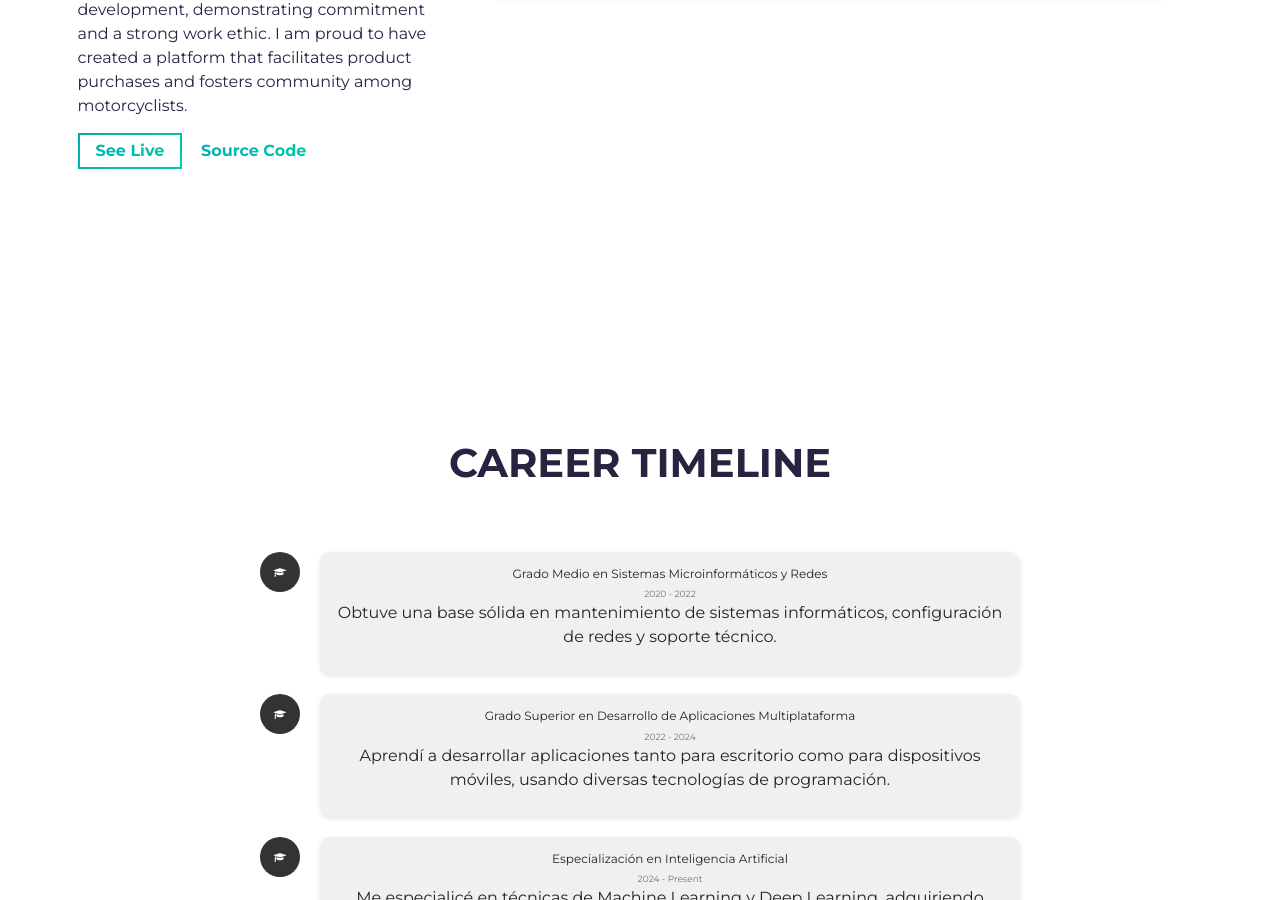
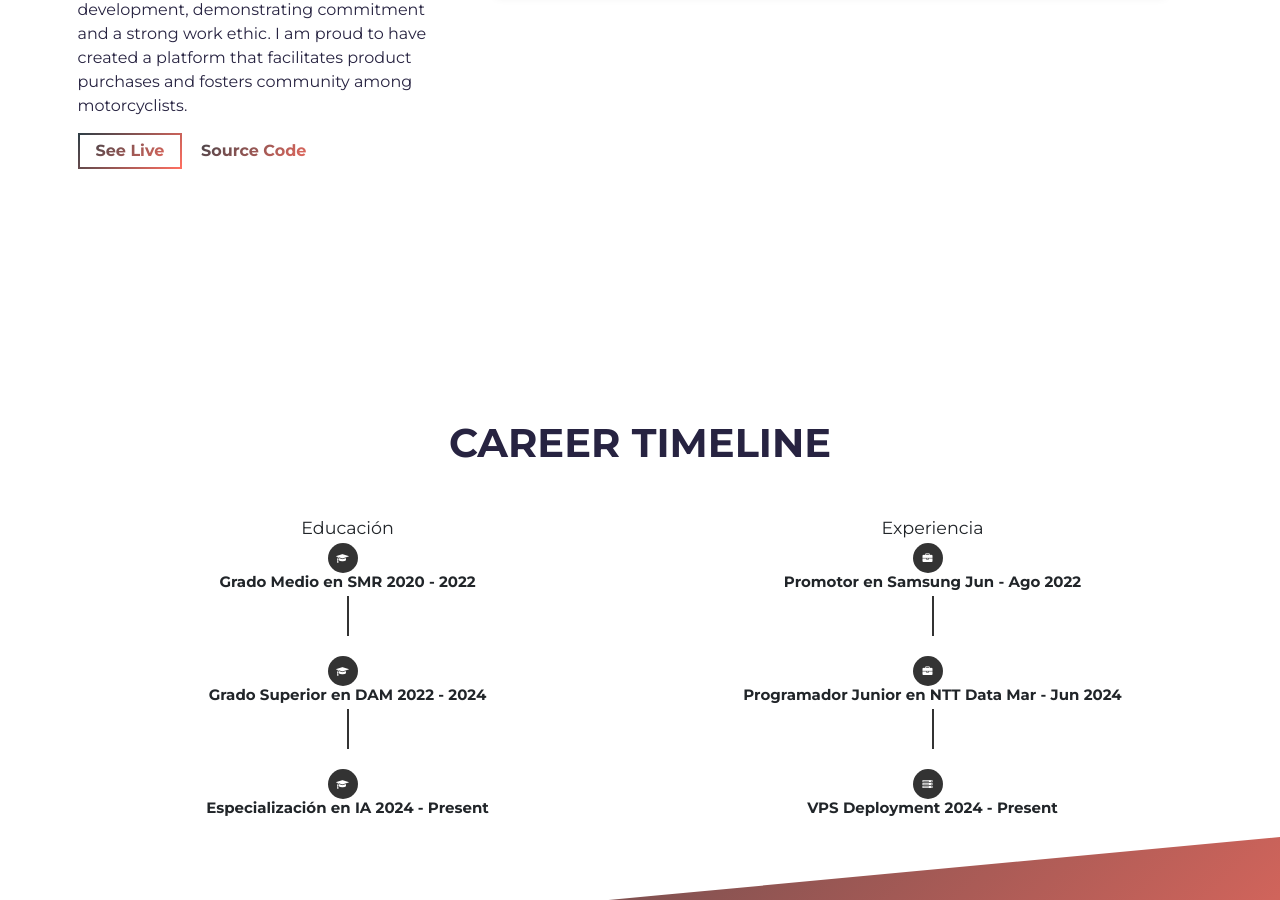
Before and after one commit to raulmarquez93/Portafolio-Personal, a website built with Parcel: page src/index.html in a window 1280 px wide. Shown: the part 1900-2800 px from the top of the page. Built offline with nearby package versions, Linux system fonts and the light colour scheme.

Commit message:
Editado Presentación y Proyecto y Cv

```diff
--- a/src/index.html
+++ b/src/index.html
@@ -171,23 +171,28 @@
       </div>
     </section>
     <!-- /END Projects Section -->
+
     <section id="timeline">
       <div class="container">
         <h2 class="section-title dark-blue-text">Career Timeline</h2>
 
         <div class="timeline">
-          <!-- Education Section -->
+          <!-- Education Column -->
+          <div class="timeline-column">
+            <h3 class="timeline-column-title">Educación</h3>
+
             <div class="timeline-item">
               <div class="timeline-icon">
                 <i class="fa fa-graduation-cap"></i>
               </div>
               <div class="timeline-content">
-              <h3 class="timeline-title">Grado Medio en Sistemas Microinformáticos y Redes</h3>
-              <span>2020 - 2022</span>
-              <p>
-                Obtuve una base sólida en mantenimiento de sistemas informáticos, configuración de redes y soporte técnico.
+                <h4 class="timeline-title" onclick="toggleDetails(this)">Grado Medio en SMR <span>2020 - 2022</span></h4>
+                <p class="timeline-details hidden">
+                  Base sólida en mantenimiento de sistemas, redes y soporte técnico.
                 </p>
               </div>
+              <div class="vertical-line"></div> <!-- Línea vertical -->
+
             </div>
 
             <div class="timeline-item">
@@ -195,12 +200,13 @@
                 <i class="fa fa-graduation-cap"></i>
               </div>
               <div class="timeline-content">
-              <h3 class="timeline-title">Grado Superior en Desarrollo de Aplicaciones Multiplataforma</h3>
-              <span>2022 - 2024</span>
-              <p>
-                Aprendí a desarrollar aplicaciones tanto para escritorio como para dispositivos móviles, usando diversas tecnologías de programación.
+                <h4 class="timeline-title" onclick="toggleDetails(this)">Grado Superior en DAM <span>2022 - 2024</span></h4>
+                <p class="timeline-details hidden">
+                  Desarrollo de aplicaciones multiplataforma para escritorio y móviles.
                 </p>
               </div>
+              <div class="vertical-line"></div> <!-- Línea vertical -->
+
             </div>
 
             <div class="timeline-item">
@@ -208,26 +214,29 @@
                 <i class="fa fa-graduation-cap"></i>
               </div>
               <div class="timeline-content">
-              <h3 class="timeline-title">Especialización en Inteligencia Artificial</h3>
-              <span>2024 - Present</span>
-              <p>
-                Me especialicé en técnicas de Machine Learning y Deep Learning, adquiriendo habilidades en la implementación de modelos de IA.
+                <h4 class="timeline-title" onclick="toggleDetails(this)">Especialización en IA <span>2024 - Present</span></h4>
+                <p class="timeline-details hidden">
+                  Técnicas de Machine Learning y Deep Learning.
                 </p>
               </div>
             </div>
+          </div>
 
-          <!-- Work Experience Section -->
+          <!-- Work Experience Column -->
+          <div class="timeline-column">
+            <h3 class="timeline-column-title">Experiencia</h3>
+
             <div class="timeline-item">
               <div class="timeline-icon">
                 <i class="fa fa-briefcase"></i>
               </div>
               <div class="timeline-content">
-              <h3 class="timeline-title">Promotor en Samsung</h3>
-              <span>Juny - August 2022</span>
-              <p>
-                Realicé funciones de promoción de productos, impulsando la venta de dispositivos electrónicos y asesorando a los clientes sobre tecnología.
+                <h4 class="timeline-title" onclick="toggleDetails(this)">Promotor en Samsung <span>Jun - Ago 2022</span></h4>
+                <p class="timeline-details hidden">
+                  Promoción de productos electrónicos y asesoramiento tecnológico.
                 </p>
               </div>
+              <div class="vertical-line"></div> <!-- Línea vertical -->
             </div>
 
             <div class="timeline-item">
@@ -235,31 +244,58 @@
                 <i class="fa fa-briefcase"></i>
               </div>
               <div class="timeline-content">
-              <h3 class="timeline-title">Programador Junior en NTT Data (FCT)</h3>
-              <span>March - Juny 2024</span>
-              <p>
-                Desarrollé soluciones de software para clientes, colaborando en proyectos de integración y optimización de sistemas con tecnologías como Spring y Angular.
+                <h4 class="timeline-title" onclick="toggleDetails(this)">Programador Junior en NTT Data <span>Mar - Jun 2024</span></h4>
+                <p class="timeline-details hidden">
+                  Desarrollo de soluciones con Spring y Angular.
                 </p>
               </div>
+              <div class="vertical-line"></div> <!-- Línea vertical -->
+
             </div>
 
-          <!-- Current Projects Section -->
             <div class="timeline-item">
               <div class="timeline-icon">
                 <i class="fa fa-server"></i>
               </div>
               <div class="timeline-content">
-              <h3 class="timeline-title">VPS Deployment</h3>
-              <span>2024 - Present</span>
-              <p>
-                Actualmente estoy levantando un servidor VPS para alojar mis propias páginas web, experimentando con la gestión de servidores y la configuración de entornos de producción.
+                <h4 class="timeline-title" onclick="toggleDetails(this)">VPS Deployment <span>2024 - Present</span></h4>
+                <p class="timeline-details hidden">
+                  Configuración de servidor VPS para alojar páginas web.
                 </p>
               </div>
             </div>
           </div>
         </div>
+      </div>
     </section>
-    <!-- /END Timeline Section -->
+    <script>
+      function toggleDetails(element) {
+          const details = element.nextElementSibling;
+          details.classList.toggle('hidden');
+          details.classList.toggle('show');
+      }
+  </script>
+  <script>
+    document.addEventListener("DOMContentLoaded", () => {
+      const elementsToAnimate = document.querySelectorAll(".timeline-item, .section-title");
+
+      const observer = new IntersectionObserver((entries) => {
+        entries.forEach(entry => {
+          if (entry.isIntersecting) {
+            entry.target.classList.add("show");
+            observer.unobserve(entry.target);
+          }
+        });
+      }, {
+        threshold: 0.1 // Activa la animación cuando el 10% del elemento es visible
+      });
+
+      elementsToAnimate.forEach((el) => {
+        observer.observe(el);
+      });
+    });
+  </script>
+
 
     <!-- **** Contact Section **** -->
     <section id="contact">
--- a/src/sass/abstracts/_variables.scss
+++ b/src/sass/abstracts/_variables.scss
@@ -1,6 +1,29 @@
 // COLORS
-$primary-color: #02aab0;
-$secondary-color: #00cdac;
+//opcion 1
+//--------------------------------
+// $primary-color: #02aab0;
+// $secondary-color: #00cdac;
+//--------------------------------
+//opcion 2
+//--------------------------------
+// $primary-color: #003366;
+// $secondary-color: #6A0572;
+//--------------------------------
+//opcion 3
+//--------------------------------
+// $primary-color: #2E8B57;
+// $secondary-color: #FFD700;
+//--------------------------------
+//opcion 4
+//--------------------------------
+//  $primary-color: #FF6347;
+//  $secondary-color: #FFD700;
+//--------------------------------
+//opcion 5
+//--------------------------------
+$primary-color: #2F3E46 ;
+$secondary-color: #FF6F61;
+//--------------------------------
 
 $white-color: #fff;
 
--- /dev/null
+++ b/src/sass/sections/_cvpage.scss
@@ -0,0 +1,16 @@
+#bodyCv {
+    height: 100vh;
+    .pdf-container {
+        width: 100%;
+        height: 100%;
+        box-shadow: 0 4px 8px rgba(0, 0, 0, 0.1);
+        overflow: hidden;
+        position: relative;
+        header {
+            padding: 1px;
+            background-color: $primary-color;
+            text-align: center;
+            border-bottom: 2px solid $secondary-color;
+        }
+    }
+}
--- /dev/null
+++ b/src/sass/sections/_presentation.scss
@@ -0,0 +1,25 @@
+.presentation-container {
+    max-width: 80%;
+    height: 600px;
+    margin: 20px auto;
+    padding: 10px;
+    background-color: #f5f5f5;
+    border-radius: 10px;
+    box-shadow: 0 4px 8px rgba(0, 0, 0, 0.1);
+    overflow: hidden;
+    .presentation-header {
+        text-align: center;
+        font-size: 1.2rem;
+        padding: 10px;
+        background-color: #2F3E46;
+        color: #ffffff;
+        border-top-left-radius: 10px;
+        border-top-right-radius: 10px;
+      }
+    iframe {
+        width: 100%;
+        height: 100%;
+        border: none;
+        border-radius: 10px;
+    }
+  }
--- a/src/sass/sections/timeline.scss
+++ b/src/sass/sections/timeline.scss
@@ -1,47 +1,78 @@
+.timeline {
+    display: flex;
+    justify-content: space-between;
+    margin: 50px 0;
 
-  #timeline .container {
-    max-width: 800px;
-    margin: auto;
-    padding: 20px;
+    // Media Query para pantallas pequeñas
+    @media (max-width: 768px) {
+      flex-direction: column;
+      align-items: center;
     }
 
-  .timeline {
-    position: relative;
-    padding: 20px 0;
+    .timeline-column {
+      width: 48%;
+
+      @media (max-width: 768px) {
+        width: 100%;
+        margin-bottom: 20px; // Espacio entre las columnas en móvil
+      }
     }
 
     .timeline-item {
-    display: flex;
+      position: relative;
       margin-bottom: 20px;
-    position: relative;
+      opacity: 0;
+      transform: translateY(30px);
+      transition: opacity 0.6s ease-out, transform 0.6s ease-out;
+
+      &.show {
+        opacity: 1;
+        transform: translateY(0);
       }
 
       .timeline-icon {
-    flex-shrink: 0;
-    background: #333;
-    color: #fff;
-    width: 40px;
-    height: 40px;
+        width: 30px;
+        height: 30px;
+        background: $dark-grey;
+        color: $white-color;
         border-radius: 50%;
-    display: flex;
+        display: inline-flex;
+        align-items: center;
         justify-content: center;
-    align-items: center;
-    margin-right: 20px;
+        margin-right: 10px;
       }
 
-  .timeline-content {
-    background: #f0f0f0;
-    padding: 15px;
-    border-radius: 10px;
-    box-shadow: 0 2px 5px rgba(0, 0, 0, 0.1);
+      .vertical-line {
+        margin: 0 auto;
+        width: 2px;
+        height: 40px;
+        background: $dark-grey;
       }
 
       .timeline-title {
-    font-size: 1.2em;
-    margin: 0 0 5px;
+        font-weight: bold;
+        cursor: pointer;
       }
 
-  .timeline span {
-    font-size: 0.9em;
-    color: #777;
+      .timeline-details {
+        margin-top: 10px;
+        display: none;
+        color: $dark-grey;
+
+        &.show {
+          display: block;
         }
+      }
+    }
+  }
+
+  .section-title {
+    opacity: 0;
+    transform: translateY(30px);
+    transition: opacity 0.6s ease-out, transform 0.6s ease-out;
+
+    &.show {
+      opacity: 1;
+      transform: translateY(0);
+    }
+  }
--- /dev/null
+++ b/src/scripts/timeline.js
@@ -0,0 +1,4 @@
+function toggleDetails(element) {
+    const details = element.nextElementSibling;
+    details.classList.toggle('hidden');
+  }
--- a/src/styles.scss
+++ b/src/styles.scss
@@ -17,3 +17,5 @@
 @import "./sass/sections/hero";
 @import "./sass/sections/projects";
 @import "./sass/sections/timeline.scss";
+@import "./sass/sections/cvpage.scss";
+@import "./sass/sections/presentation.scss";
```
Also changed, not shown: src/cv-pdf.html (+2 -58 lines), src/presetationMGH.html (added, +16 -0 lines), src/sass/sections/timeline.css (added), src/styles.css, 2 other files. Lines whose indentation alone changed are shown as unchanged.
